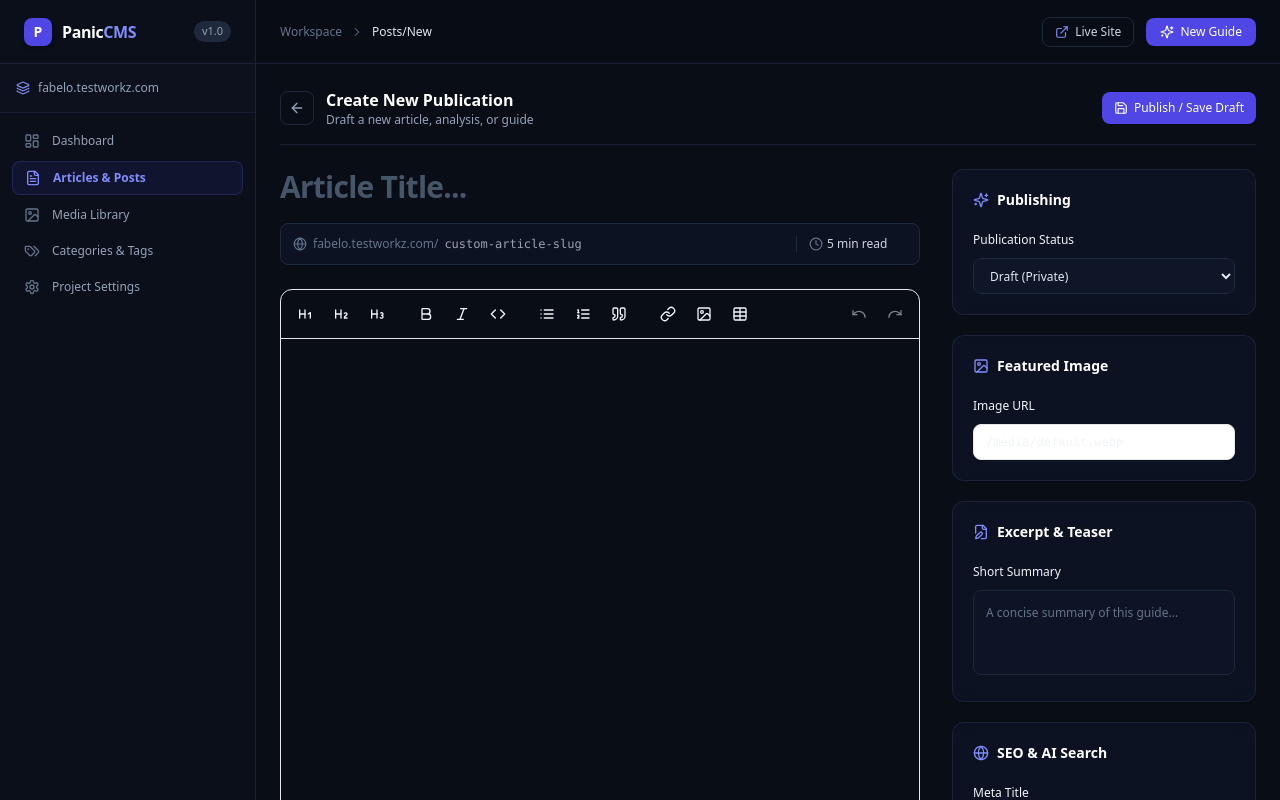
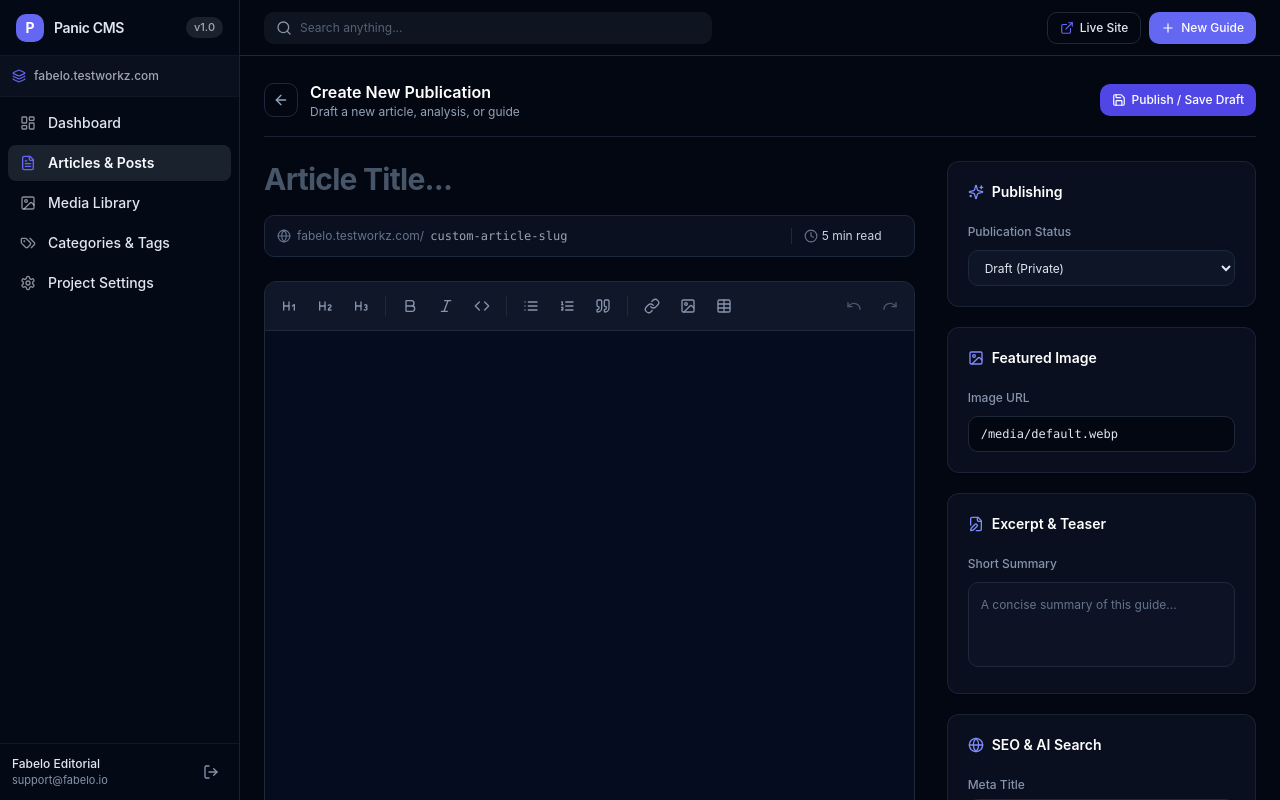
Before and after one commit to panicworkz/aicronicles-dev, a Next.js app: page /panic/posts/new in a window 1280 px wide. Shown: the top 800 px of the page. Built offline with nearby package versions, Linux system fonts and the light colour scheme.

Commit message:
style: apply HSL color mapping for full shadcn/hubz fidelity

```diff
--- a/src/app/globals.css
+++ b/src/app/globals.css
@@ -1,63 +1,73 @@
-@import url('https://fonts.googleapis.com/css2?family=Inter:wght@300;400;500;600;700;800&display=swap');
-
 @tailwind base;
 @tailwind components;
 @tailwind utilities;
 
 @layer base {
   :root {
-    --background: #f8fafc;
-    --foreground: #0f172a;
-    --card: #ffffff;
-    --card-foreground: #0f172a;
-    --primary: #4f46e5;
-    --primary-foreground: #ffffff;
-    --secondary: #f1f5f9;
-    --secondary-foreground: #1e293b;
-    --muted: #f1f5f9;
-    --muted-foreground: #64748b;
-    --border: #e2e8f0;
-    --input: #e2e8f0;
+    --background: 240 5% 96%;
+    --foreground: 222 47% 11%;
+    --card: 0 0% 100%;
+    --card-foreground: 222 47% 11%;
+    --popover: 0 0% 100%;
+    --popover-foreground: 222 47% 11%;
+    --primary: 239 84% 67%;
+    --primary-foreground: 0 0% 100%;
+    --secondary: 210 40% 96%;
+    --secondary-foreground: 222 47% 11%;
+    --muted: 210 40% 96%;
+    --muted-foreground: 215 16% 47%;
+    --accent: 210 40% 96%;
+    --accent-foreground: 222 47% 11%;
+    --destructive: 0 84% 60%;
+    --destructive-foreground: 0 0% 100%;
+    --border: 214 32% 91%;
+    --input: 214 32% 91%;
+    --ring: 239 84% 67%;
     --radius: 0.625rem;
+    --sidebar: 240 5% 96%;
+    --sidebar-foreground: 222 47% 11%;
+    --sidebar-primary: 239 84% 67%;
+    --sidebar-primary-foreground: 0 0% 100%;
+    --sidebar-accent: 210 40% 92%;
+    --sidebar-accent-foreground: 222 47% 11%;
+    --sidebar-border: 214 32% 88%;
+    --sidebar-ring: 239 84% 67%;
   }
 
   .dark {
-    --background: #090d16;
-    --foreground: #f8fafc;
-    --card: #0f172a;
-    --card-foreground: #f8fafc;
-    --primary: #6366f1;
-    --primary-foreground: #ffffff;
-    --secondary: #1e293b;
-    --secondary-foreground: #f8fafc;
-    --muted: #1e293b;
-    --muted-foreground: #94a3b8;
-    --border: #1e293b;
-    --input: #1e293b;
-    --radius: 0.625rem;
+    --background: 224 71% 4%;
+    --foreground: 213 31% 91%;
+    --card: 224 71% 7%;
+    --card-foreground: 213 31% 91%;
+    --popover: 224 71% 7%;
+    --popover-foreground: 213 31% 91%;
+    --primary: 239 84% 67%;
+    --primary-foreground: 0 0% 100%;
+    --secondary: 215 28% 17%;
+    --secondary-foreground: 210 40% 98%;
+    --muted: 215 28% 17%;
+    --muted-foreground: 217 19% 60%;
+    --accent: 215 28% 17%;
+    --accent-foreground: 210 40% 98%;
+    --destructive: 0 63% 31%;
+    --destructive-foreground: 210 40% 98%;
+    --border: 215 28% 17%;
+    --input: 215 28% 17%;
+    --ring: 239 84% 67%;
+    --sidebar: 224 71% 5%;
+    --sidebar-foreground: 213 31% 91%;
+    --sidebar-primary: 239 84% 67%;
+    --sidebar-primary-foreground: 0 0% 100%;
+    --sidebar-accent: 215 28% 14%;
+    --sidebar-accent-foreground: 210 40% 98%;
+    --sidebar-border: 215 28% 14%;
+    --sidebar-ring: 239 84% 67%;
   }
 
+  * {
+    @apply border-border;
+  }
   body {
-    font-family: 'Inter', system-ui, -apple-system, sans-serif;
-    @apply bg-[#090d16] text-[#f8fafc] antialiased;
+    @apply bg-background text-foreground antialiased;
   }
 }
-
-/* Custom Scrollbars */
-::-webkit-scrollbar {
-  width: 6px;
-  height: 6px;
-}
-
-::-webkit-scrollbar-track {
-  background: #090d16;
-}
-
-::-webkit-scrollbar-thumb {
-  background: #1e293b;
-  border-radius: 9999px;
-}
-
-::-webkit-scrollbar-thumb:hover {
-  background: #334155;
-}
--- a/src/app/panic/layout.tsx
+++ b/src/app/panic/layout.tsx
@@ -13,8 +13,12 @@ import {
   LogOut,
   Sparkles,
   Layers,
-  ChevronRight,
+  Search,
+  Plus,
 } from 'lucide-react';
+import { Button } from '@/components/ui/button';
+import { Input } from '@/components/ui/input';
+import { Separator } from '@/components/ui/separator';
 
 export default function PanicAdminLayout({ children }: { children: React.ReactNode }) {
   const pathname = usePathname();
@@ -39,34 +43,34 @@ export default function PanicAdminLayout({ children }: { children: React.ReactNo
   ];
 
   return (
-    <div className="min-h-screen bg-[#090d16] text-slate-100 flex font-sans antialiased selection:bg-indigo-500 selection:text-white">
-      {/* Sidebar */}
-      <aside className="w-64 border-r border-slate-800/80 bg-[#0b0f19] flex flex-col shrink-0">
-        {/* Brand / Logo */}
-        <div className="h-16 px-6 border-b border-slate-800/80 flex items-center justify-between">
+    <div className="flex h-screen overflow-hidden bg-background text-foreground antialiased selection:bg-primary/20 selection:text-primary">
+      {/* Hubz Style Sidebar */}
+      <aside className="w-60 border-r border-sidebar-border bg-sidebar flex flex-col shrink-0 transition-all">
+        {/* Brand */}
+        <div className="h-14 px-4 flex items-center justify-between border-b border-sidebar-border/60">
           <Link href="/panic" className="flex items-center gap-2.5">
-            <div className="flex size-7 items-center justify-center rounded-lg bg-indigo-600 text-white font-bold text-sm shadow-md">
+            <div className="flex size-7 items-center justify-center rounded-lg bg-primary text-primary-foreground font-bold text-sm shadow-xs">
               P
             </div>
-            <span className="font-semibold tracking-tight text-white text-base">
-              Panic<span className="text-indigo-400">CMS</span>
+            <span className="font-semibold tracking-tight text-foreground text-sm">
+              Panic CMS
             </span>
           </Link>
-          <span className="text-[11px] font-medium px-2 py-0.5 rounded-full bg-slate-800 text-slate-400">
+          <span className="text-[11px] font-medium px-2 py-0.5 rounded-full bg-sidebar-accent text-sidebar-foreground/70">
             v1.0
           </span>
         </div>
 
         {/* Project Selector Badge */}
-        <div className="p-4 border-b border-slate-800/60 bg-slate-900/30">
-          <div className="flex items-center gap-2 text-xs text-slate-400">
-            <Layers className="w-3.5 h-3.5 text-indigo-400" />
+        <div className="p-3 border-b border-sidebar-border/40 bg-sidebar-accent/30">
+          <div className="flex items-center gap-2 text-xs text-sidebar-foreground/70">
+            <Layers className="size-3.5 text-primary" />
             <span className="truncate font-medium">fabelo.testworkz.com</span>
           </div>
         </div>
 
-        {/* Nav Links */}
-        <nav className="flex-1 p-3 space-y-1 overflow-y-auto">
+        {/* Nav Items */}
+        <nav className="flex-1 p-2 space-y-1 overflow-y-auto">
           {navItems.map((item) => {
             const Icon = item.icon;
             const isActive = item.exact
@@ -77,70 +81,69 @@ export default function PanicAdminLayout({ children }: { children: React.ReactNo
               <Link
                 key={item.href}
                 href={item.href}
-                className={`flex items-center gap-3 px-3 py-2 rounded-lg text-xs font-medium transition ${
+                className={`flex items-center gap-3 px-3 py-2 rounded-md text-sm font-medium transition-colors ${
                   isActive
-                    ? 'bg-indigo-600/10 text-indigo-400 border border-indigo-500/20 font-semibold'
-                    : 'text-slate-400 hover:text-slate-100 hover:bg-slate-800/50'
+                    ? 'bg-sidebar-accent text-sidebar-accent-foreground font-semibold shadow-2xs'
+                    : 'text-sidebar-foreground hover:bg-sidebar-accent/50'
                 }`}
               >
-                <Icon className={`w-4 h-4 ${isActive ? 'text-indigo-400' : 'text-slate-500'}`} />
+                <Icon className={`size-4 ${isActive ? 'text-primary' : 'text-sidebar-foreground/60'}`} />
                 <span>{item.label}</span>
               </Link>
             );
           })}
         </nav>
 
-        {/* User Info & Logout */}
-        <div className="p-4 border-t border-slate-800/80 bg-[#0b0f19]">
-          <div className="flex items-center justify-between">
+        {/* Bottom User Area */}
+        <Separator className="bg-sidebar-border/60" />
+        <div className="p-3 bg-sidebar flex items-center justify-between">
           <div className="truncate">
-              <p className="text-xs font-medium text-slate-200 truncate">Fabelo Editorial</p>
-              <p className="text-[11px] text-slate-500 truncate">support@fabelo.io</p>
+            <p className="text-xs font-medium text-foreground truncate">Fabelo Editorial</p>
+            <p className="text-[11px] text-muted-foreground truncate">support@fabelo.io</p>
           </div>
-            <button
+          <Button
+            variant="ghost"
+            size="sm"
             onClick={handleLogout}
-              className="p-1.5 text-slate-400 hover:text-red-400 hover:bg-slate-800/80 rounded-lg transition"
+            className="h-8 w-8 p-0 text-muted-foreground hover:text-destructive"
             title="Sign Out"
           >
-              <LogOut className="w-4 h-4" />
-            </button>
-          </div>
+            <LogOut className="size-4" />
+          </Button>
         </div>
       </aside>
 
       {/* Main Content Area */}
-      <div className="flex-1 flex flex-col min-w-0">
-        {/* Topbar */}
-        <header className="h-16 border-b border-slate-800/80 bg-[#090d16]/80 backdrop-blur px-6 flex items-center justify-between sticky top-0 z-40">
-          <div className="flex items-center gap-2 text-xs text-slate-400">
-            <span className="text-slate-500">Workspace</span>
-            <ChevronRight className="w-3.5 h-3.5 text-slate-600" />
-            <span className="text-slate-200 font-medium capitalize">
-              {pathname.replace('/panic', '').replace('/', '') || 'Overview'}
-            </span>
+      <div className="flex-1 flex flex-col min-w-0 overflow-hidden">
+        {/* Hubz Style Top Header */}
+        <header className="flex h-14 items-center gap-4 border-b border-border bg-background px-6 shrink-0">
+          <div className="relative flex-1 max-w-md">
+            <Search className="absolute left-3 top-1/2 -translate-y-1/2 size-4 text-muted-foreground" />
+            <Input
+              placeholder="Search anything..."
+              className="pl-9 bg-muted/40 border-none h-8 text-xs placeholder:text-muted-foreground/60"
+            />
           </div>
 
-          <div className="flex items-center gap-3">
-            <Link
-              href="/"
-              target="_blank"
-              className="inline-flex items-center gap-1.5 px-3 py-1.5 rounded-lg border border-slate-800 text-xs font-medium text-slate-300 hover:bg-slate-800 hover:text-white transition"
-            >
-              <ExternalLink className="w-3.5 h-3.5 text-indigo-400" />
+          <div className="flex items-center gap-2 ml-auto">
+            <Link href="/" target="_blank">
+              <Button variant="outline" size="sm" className="h-8 text-xs gap-1.5">
+                <ExternalLink className="size-3.5 text-primary" />
                 <span>Live Site</span>
+              </Button>
             </Link>
-            <Link
-              href="/panic/posts/new"
-              className="inline-flex items-center gap-1.5 px-3.5 py-1.5 rounded-lg bg-indigo-600 text-white text-xs font-medium hover:bg-indigo-500 transition shadow-sm"
-            >
-              <Sparkles className="w-3.5 h-3.5" />
+
+            <Link href="/panic/posts/new">
+              <Button size="sm" className="h-8 text-xs gap-1.5 font-medium">
+                <Plus className="size-3.5" />
                 <span>New Guide</span>
+              </Button>
             </Link>
           </div>
         </header>
 
-        {/* Main Body */}
-        <main className="flex-1 p-6 overflow-y-auto">
+        {/* Main Body Canvas */}
+        <main className="flex-1 overflow-y-auto p-6 bg-background">
           {children}
         </main>
       </div>
--- a/src/app/panic/page.tsx
+++ b/src/app/panic/page.tsx
@@ -12,6 +12,9 @@ import {
   Eye,
   Edit3,
 } from 'lucide-react';
+import { Card, CardHeader, CardTitle, CardContent } from '@/components/ui/card';
+import { Button } from '@/components/ui/button';
+import { Badge } from '@/components/ui/badge';
 
 export const dynamic = 'force-dynamic';
 
@@ -34,22 +37,19 @@ export default async function PanicDashboardPage() {
   ];
 
   return (
-    <div className="space-y-8 max-w-7xl mx-auto">
+    <div className="space-y-6 max-w-7xl mx-auto">
       {/* Header */}
       <div className="flex flex-col sm:flex-row sm:items-center justify-between gap-4">
         <div>
-          <h1 className="text-2xl font-bold text-slate-100 tracking-tight">Overview & Content Analytics</h1>
-          <p className="text-xs text-slate-400 mt-1">Project: Fabelo Editorial Hub (fabelo.testworkz.com)</p>
+          <h1 className="text-2xl font-bold tracking-tight text-foreground">Overview & Content Analytics</h1>
+          <p className="text-xs text-muted-foreground mt-0.5">Project: Fabelo Editorial Hub (fabelo.testworkz.com)</p>
         </div>
-        <div className="flex items-center gap-3">
-          <Link
-            href="/panic/posts/new"
-            className="inline-flex items-center gap-2 px-4 py-2 rounded-lg bg-indigo-600 text-white text-xs font-medium hover:bg-indigo-500 transition shadow-sm"
-          >
-            <Plus className="w-4 h-4" />
+        <Link href="/panic/posts/new">
+          <Button size="sm" className="gap-2 text-xs font-medium">
+            <Plus className="size-4" />
             <span>Create Article</span>
+          </Button>
         </Link>
-        </div>
       </div>
 
       {/* Stats Cards */}
@@ -57,42 +57,39 @@ export default async function PanicDashboardPage() {
         {stats.map((stat) => {
           const Icon = stat.icon;
           return (
-            <div
-              key={stat.label}
-              className="rounded-xl border border-slate-800/80 bg-[#0f172a]/60 p-5 backdrop-blur shadow-sm space-y-3"
-            >
+            <Card key={stat.label}>
+              <CardContent className="p-5 space-y-3">
                 <div className="flex items-center justify-between">
-                <span className="text-xs font-medium text-slate-400">{stat.label}</span>
-                <div className="p-2 rounded-lg bg-indigo-600/10 text-indigo-400">
-                  <Icon className="w-4 h-4" />
+                  <span className="text-xs font-medium text-muted-foreground">{stat.label}</span>
+                  <div className="p-2 rounded-lg bg-primary/10 text-primary">
+                    <Icon className="size-4" />
                   </div>
                 </div>
-              <div className="text-3xl font-bold text-white">{stat.value}</div>
-              <div className="text-[11px] text-slate-500 font-medium">{stat.change}</div>
-            </div>
+                <div className="text-3xl font-bold text-foreground">{stat.value}</div>
+                <div className="text-xs text-muted-foreground font-medium">{stat.change}</div>
+              </CardContent>
+            </Card>
           );
         })}
       </div>
 
-      {/* Recent Posts Table */}
-      <div className="rounded-xl border border-slate-800/80 bg-[#0f172a]/40 overflow-hidden backdrop-blur shadow-sm">
-        <div className="p-5 border-b border-slate-800/80 flex items-center justify-between">
+      {/* Recent Publications Table Card */}
+      <Card>
+        <CardHeader className="flex flex-row items-center justify-between p-5 border-b border-border/60">
           <div>
-            <h2 className="text-base font-semibold text-white">Recent Publications</h2>
-            <p className="text-xs text-slate-400 mt-0.5">Latest articles published or edited</p>
+            <CardTitle className="text-base font-semibold">Recent Publications</CardTitle>
+            <p className="text-xs text-muted-foreground mt-0.5">Latest articles published or edited</p>
           </div>
-          <Link
-            href="/panic/posts"
-            className="text-xs font-medium text-indigo-400 hover:text-indigo-300 inline-flex items-center gap-1"
-          >
+          <Link href="/panic/posts" className="text-xs font-medium text-primary hover:underline inline-flex items-center gap-1">
             <span>View all</span>
-            <ArrowRight className="w-3.5 h-3.5" />
+            <ArrowRight className="size-3.5" />
           </Link>
-        </div>
+        </CardHeader>
 
+        <CardContent className="p-0">
           <div className="overflow-x-auto">
             <table className="w-full text-left text-xs">
-            <thead className="bg-[#0b0f19]/80 text-slate-400 border-b border-slate-800 font-medium">
+              <thead className="bg-muted/40 text-muted-foreground border-b border-border/60 font-medium">
                 <tr>
                   <th className="py-3 px-4">Title & Slug</th>
                   <th className="py-3 px-4">Status</th>
@@ -101,37 +98,32 @@ export default async function PanicDashboardPage() {
                   <th className="py-3 px-4 text-right">Actions</th>
                 </tr>
               </thead>
-            <tbody className="divide-y divide-slate-800/60 text-slate-300">
+              <tbody className="divide-y divide-border/60 text-foreground">
                 {recentPosts.map((post) => (
-                <tr key={post.id} className="hover:bg-slate-800/30 transition">
+                  <tr key={post.id} className="hover:bg-muted/30 transition">
                     <td className="py-3 px-4">
-                    <div className="font-medium text-slate-100 truncate max-w-md">{post.title}</div>
-                    <div className="text-[11px] text-slate-500 font-mono truncate max-w-md">/{post.slug}</div>
+                      <div className="font-medium text-foreground truncate max-w-md">{post.title}</div>
+                      <div className="text-[11px] text-muted-foreground font-mono truncate max-w-md">/{post.slug}</div>
                     </td>
                     <td className="py-3 px-4">
-                    <span className="inline-flex items-center px-2 py-0.5 rounded text-[11px] font-medium bg-emerald-500/10 text-emerald-400 border border-emerald-500/20 capitalize">
+                      <Badge variant={post.status === 'published' ? 'default' : 'secondary'} className="capitalize">
                         {post.status}
-                    </span>
+                      </Badge>
                     </td>
-                  <td className="py-3 px-4 text-slate-400">{post.readingTime}</td>
-                  <td className="py-3 px-4 text-slate-400">
+                    <td className="py-3 px-4 text-muted-foreground">{post.readingTime}</td>
+                    <td className="py-3 px-4 text-muted-foreground">
                       {post.updatedAt ? new Date(post.updatedAt).toLocaleDateString('en-US', { month: 'short', day: 'numeric' }) : 'Recent'}
                     </td>
-                  <td className="py-3 px-4 text-right space-x-2">
-                    <Link
-                      href={`/${post.slug}`}
-                      target="_blank"
-                      className="p-1.5 inline-flex items-center text-slate-400 hover:text-white rounded hover:bg-slate-800 transition"
-                      title="View Public Page"
-                    >
-                      <Eye className="w-3.5 h-3.5" />
+                    <td className="py-3 px-4 text-right space-x-1">
+                      <Link href={`/${post.slug}`} target="_blank">
+                        <Button variant="ghost" size="sm" className="h-7 w-7 p-0" title="View Public Page">
+                          <Eye className="size-3.5" />
+                        </Button>
                       </Link>
-                    <Link
-                      href={`/panic/posts/${post.id}`}
-                      className="p-1.5 inline-flex items-center text-indigo-400 hover:text-indigo-300 rounded hover:bg-slate-800 transition"
-                      title="Edit in Visual Editor"
-                    >
-                      <Edit3 className="w-3.5 h-3.5" />
+                      <Link href={`/panic/posts/${post.id}`}>
+                        <Button variant="ghost" size="sm" className="h-7 w-7 p-0 text-primary" title="Edit in Visual Editor">
+                          <Edit3 className="size-3.5" />
+                        </Button>
                       </Link>
                     </td>
                   </tr>
@@ -139,7 +131,8 @@ export default async function PanicDashboardPage() {
               </tbody>
             </table>
           </div>
-      </div>
+        </CardContent>
+      </Card>
     </div>
   );
 }
--- /dev/null
+++ b/tailwind.config.js
@@ -0,0 +1,68 @@
+/** @type {import('tailwindcss').Config} */
+module.exports = {
+  darkMode: ["class"],
+  content: [
+    './pages/**/*.{ts,tsx}',
+    './components/**/*.{ts,tsx}',
+    './app/**/*.{ts,tsx}',
+    './src/**/*.{ts,tsx}',
+  ],
+  theme: {
+    extend: {
+      colors: {
+        border: "hsl(var(--border))",
+        input: "hsl(var(--input))",
+        ring: "hsl(var(--ring))",
+        background: "hsl(var(--background))",
+        foreground: "hsl(var(--foreground))",
+        primary: {
+          DEFAULT: "hsl(var(--primary))",
+          foreground: "hsl(var(--primary-foreground))",
+        },
+        secondary: {
+          DEFAULT: "hsl(var(--secondary))",
+          foreground: "hsl(var(--secondary-foreground))",
+        },
+        destructive: {
+          DEFAULT: "hsl(var(--destructive))",
+          foreground: "hsl(var(--destructive-foreground))",
+        },
+        muted: {
+          DEFAULT: "hsl(var(--muted))",
+          foreground: "hsl(var(--muted-foreground))",
+        },
+        accent: {
+          DEFAULT: "hsl(var(--accent))",
+          foreground: "hsl(var(--accent-foreground))",
+        },
+        popover: {
+          DEFAULT: "hsl(var(--popover))",
+          foreground: "hsl(var(--popover-foreground))",
+        },
+        card: {
+          DEFAULT: "hsl(var(--card))",
+          foreground: "hsl(var(--card-foreground))",
+        },
+        sidebar: {
+          DEFAULT: "hsl(var(--sidebar))",
+          foreground: "hsl(var(--sidebar-foreground))",
+          primary: "hsl(var(--sidebar-primary))",
+          'primary-foreground': "hsl(var(--sidebar-primary-foreground))",
+          accent: "hsl(var(--sidebar-accent))",
+          'accent-foreground': "hsl(var(--sidebar-accent-foreground))",
+          border: "hsl(var(--sidebar-border))",
+          ring: "hsl(var(--sidebar-ring))",
+        },
+      },
+      borderRadius: {
+        lg: "var(--radius)",
+        md: "calc(var(--radius) - 2px)",
+        sm: "calc(var(--radius) - 4px)",
+      },
+      fontFamily: {
+        sans: ['Inter', 'sans-serif'],
+      },
+    },
+  },
+  plugins: [],
+}
```
Lines whose indentation alone changed are shown as unchanged.
